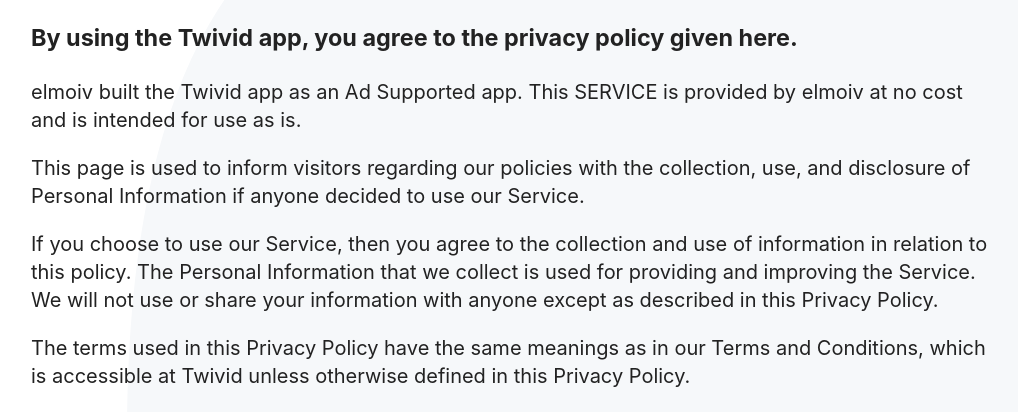
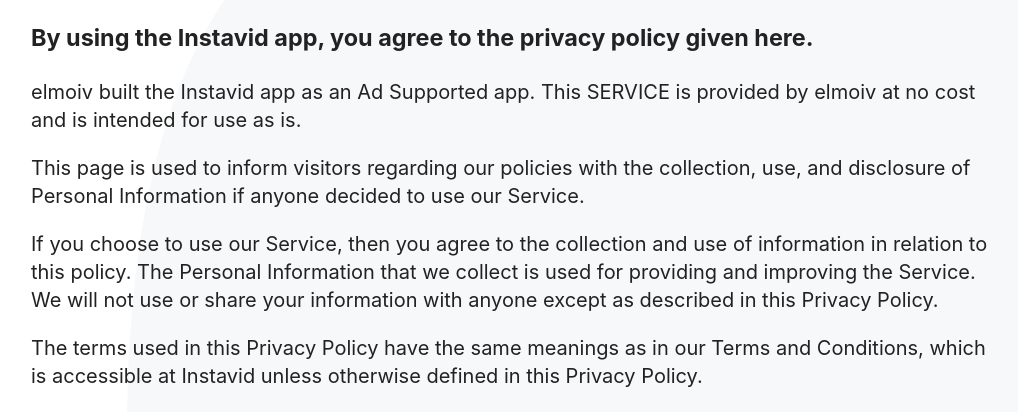
Before and after one commit to elmoiv/threadly, a plain HTML site: page privacy-policy.html in a window 1280 px wide. Shown: the part 78-490 px from the top of the page, without its empty margins (129-1147 px from the left). Drawn offline with Linux system fonts and the light colour scheme.

Commit message:
Update privacy-policy.html

```diff
--- a/privacy-policy.html
+++ b/privacy-policy.html
@@ -2,14 +2,14 @@
 <html dir="auto" lang="en">
 <head>
 	<meta charset="UTF-8" />
-	<title>Privacy Policy - Twivid</title>
+	<title>Privacy Policy - Instavid</title>
 
-	<meta name="description" content="Privacy Policy - Twivid" />
+	<meta name="description" content="Privacy Policy - Instavid" />
 	<meta name="viewport" content="width=device-width, initial-scale=1" />
 	<link rel="icon" href="assets/favicon.png" />
 
-	<meta property="og:title" content="Privacy Policy - Twivid" />
-	<meta property="og:description" content="Privacy Policy - Twivid" />
+	<meta property="og:title" content="Privacy Policy - Instavid" />
+	<meta property="og:description" content="Privacy Policy - Instavid" />
 	<meta property="og:image" content="assets/og-image.png" />
 
 	<link rel="stylesheet" href="assets/tobi.css" />
@@ -23,11 +23,11 @@
 		<h1 class="page__title">Privacy Policy</h1>
 	</header>
 	<div class="page__content">
-		<h3 id="by-using-the-twivid-app-you-agree-to-the-privacy-policy-given-here">By using the Twivid app, you agree to the privacy policy given here.</h3>
-<p>elmoiv built the Twivid app as an Ad Supported app. This SERVICE is provided by elmoiv at no cost and is intended for use as is.</p>
+		<h3 id="by-using-the-Instavid-app-you-agree-to-the-privacy-policy-given-here">By using the Instavid app, you agree to the privacy policy given here.</h3>
+<p>elmoiv built the Instavid app as an Ad Supported app. This SERVICE is provided by elmoiv at no cost and is intended for use as is.</p>
 <p>This page is used to inform visitors regarding our policies with the collection, use, and disclosure of Personal Information if anyone decided to use our Service.</p>
 <p>If you choose to use our Service, then you agree to the collection and use of information in relation to this policy. The Personal Information that we collect is used for providing and improving the Service. We will not use or share your information with anyone except as described in this Privacy Policy.</p>
-<p>The terms used in this Privacy Policy have the same meanings as in our Terms and Conditions, which is accessible at Twivid unless otherwise defined in this Privacy Policy.</p>
+<p>The terms used in this Privacy Policy have the same meanings as in our Terms and Conditions, which is accessible at Instavid unless otherwise defined in this Privacy Policy.</p>
 <h2 id="information-collection-and-use">Information Collection and Use</h2>
 <p>For a better experience, while using our Service, we may require you to provide us with certain personally identifiable information, including but not limited to Name, Email, Profile Picture. The information that we request will be retained by us and used as described in this privacy policy.</p>
 <p>The app does use third party services that may collect information used to identify you.</p>
@@ -61,7 +61,7 @@
 <p>These Services do not address anyone under the age of 13. We do not knowingly collect personally identifiable information from children under 13. In the case we discover that a child under 13 has provided us with personal information, we immediately delete this from our servers. If you are a parent or guardian and you are aware that your child has provided us with personal information, please contact us so that we will be able to do necessary actions.</p>
 <h2 id="changes-to-this-privacy-policy">Changes to This Privacy Policy</h2>
 <p>We may update our Privacy Policy from time to time. Thus, you are advised to review this page periodically for any changes. We will notify you of any changes by posting the new Privacy Policy on this page.</p>
-<p>This policy is effective as of 2023-04-08.</p>
+<p>This policy is effective as of 2023-06-27.</p>
 <h2 id="contact-us">Contact Us</h2>
 <p>If you have any questions or suggestions about our Privacy Policy, do not hesitate to contact us at <a href="mailto:&#101;&#x6c;&#x6d;&#111;&#x69;&#118;&#97;&#112;&#x70;&#115;&#x40;&#x67;&#x6d;&#x61;&#105;&#x6c;&#x2e;&#99;&#x6f;&#109;">&#101;&#x6c;&#x6d;&#111;&#x69;&#118;&#97;&#112;&#x70;&#115;&#x40;&#x67;&#x6d;&#x61;&#105;&#x6c;&#x2e;&#99;&#x6f;&#109;</a>.</p>
 
```
